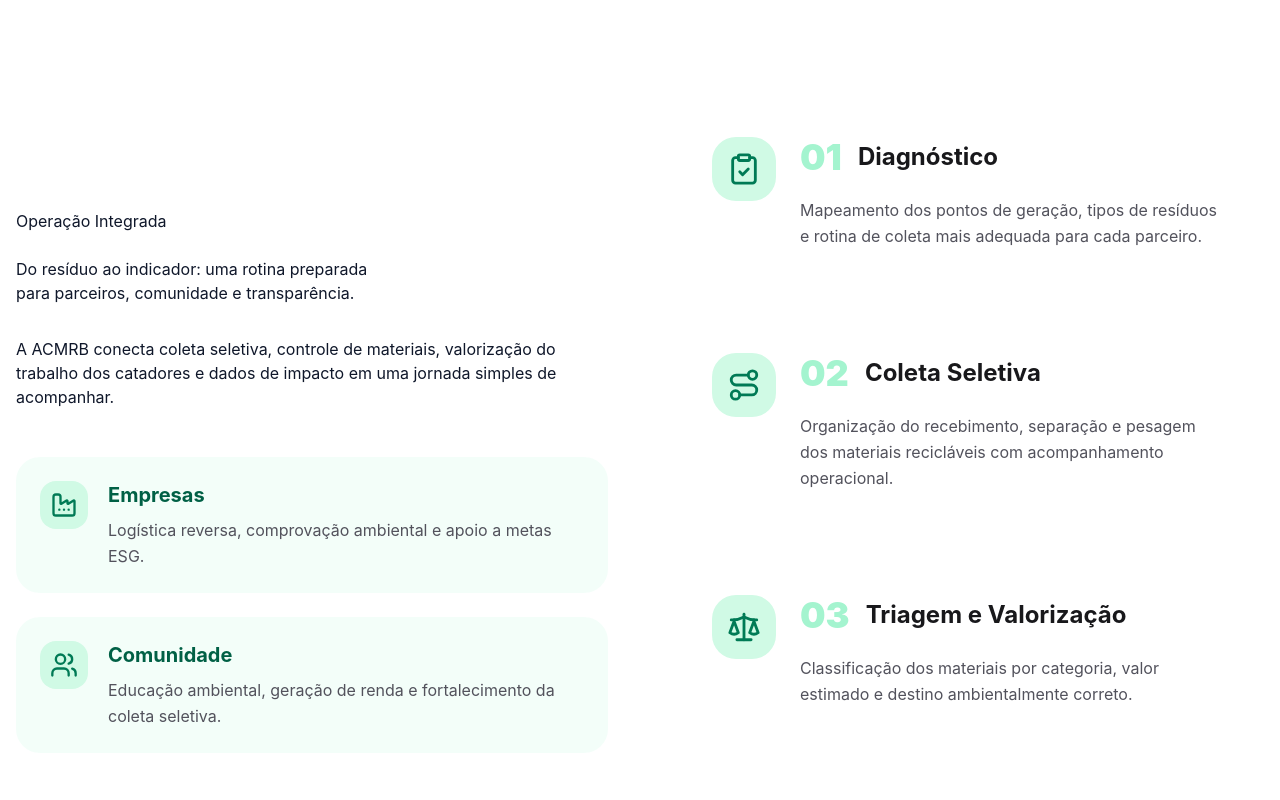
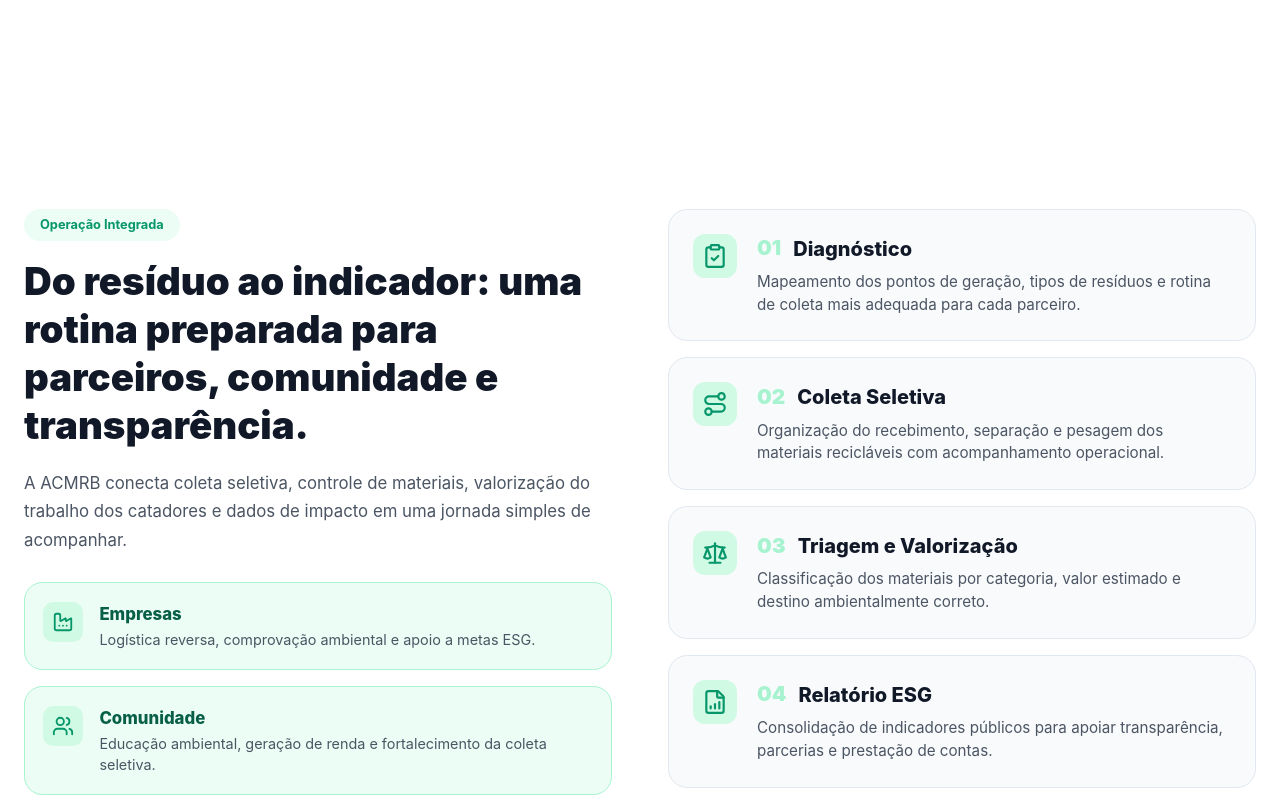
Before and after one commit to joota2500/acmrb-platform, a Next.js app: page / in a window 1280 px wide. Shown: the part 2100-2900 px from the top of the page. Built offline with nearby package versions, Linux system fonts and the light colour scheme; no server answers; the database is empty.

Commit message:
operacao section ok

```diff
--- a/src/components/home/OperationsSection.tsx
+++ b/src/components/home/OperationsSection.tsx
@@ -2,15 +2,15 @@
 
 import { motion } from "framer-motion";
 import {
-  ArrowRight,
   ClipboardCheck,
   Route,
   Scale,
   FileBarChart,
   Factory,
   Users,
-  Award,
 } from "lucide-react";
+
+import "@/styles/operations-section.css";
 
 const steps = [
   {
@@ -58,51 +58,47 @@
 
 export default function OperationsSection() {
   return (
-    <section className="section-spacing bg-white relative overflow-hidden">
-      <div className="container-custom">
-        <div className="grid lg:grid-cols-2 gap-16 lg:items-start">
-          {/* Lado Esquerdo - Explicação */}
+    <section className="operations">
+      <div className="operations__container">
+        <div className="operations__layout">
+          {/* Lado Esquerdo */}
           <motion.div
-            initial={{ opacity: 0, y: 40 }}
+            initial={{ opacity: 0, y: 30 }}
             whileInView={{ opacity: 1, y: 0 }}
             viewport={{ once: true }}
-            className="lg:sticky lg:top-28"
+            className="operations__left"
           >
-            <div className="section-tag mb-6">Operação Integrada</div>
+            <span className="operations__tag">Operação Integrada</span>
 
-            <h2 className="section-title text-balance">
+            <h2 className="operations__title">
               Do resíduo ao indicador: uma rotina preparada para parceiros,
               comunidade e transparência.
             </h2>
 
-            <p className="section-description mt-8 max-w-xl">
+            <p className="operations__description">
               A ACMRB conecta coleta seletiva, controle de materiais,
               valorização do trabalho dos catadores e dados de impacto em uma
               jornada simples de acompanhar.
             </p>
 
-            {/* Públicos Alvo */}
-            <div className="mt-12 grid gap-6">
+            <div className="operations__audiences">
               {audiences.map((item, index) => {
                 const Icon = item.icon;
                 return (
                   <motion.div
                     key={index}
-                    initial={{ opacity: 0, x: -30 }}
+                    initial={{ opacity: 0, x: -20 }}
                     whileInView={{ opacity: 1, x: 0 }}
+                    viewport={{ once: true }}
                     transition={{ delay: index * 0.1 }}
-                    className="flex gap-5 bg-emerald-50/60 rounded-3xl p-6"
+                    className="operations__audience"
                   >
-                    <div className="w-12 h-12 rounded-2xl bg-emerald-100 flex items-center justify-center text-emerald-700 shrink-0">
-                      <Icon size={28} />
+                    <div className="operations__audience-icon">
+                      <Icon size={22} />
                     </div>
                     <div>
-                      <h4 className="font-bold text-xl text-emerald-800">
-                        {item.label}
-                      </h4>
-                      <p className="text-zinc-600 mt-2 leading-relaxed">
-                        {item.text}
-                      </p>
+                      <h4>{item.label}</h4>
+                      <p>{item.text}</p>
                     </div>
                   </motion.div>
                 );
@@ -111,34 +107,28 @@
           </motion.div>
 
           {/* Lado Direito - Passos */}
-          <div className="space-y-6">
+          <div className="operations__steps">
             {steps.map((step, index) => {
               const Icon = step.icon;
               return (
                 <motion.div
                   key={index}
-                  initial={{ opacity: 0, y: 40 }}
+                  initial={{ opacity: 0, y: 30 }}
                   whileInView={{ opacity: 1, y: 0 }}
                   viewport={{ once: true }}
                   transition={{ delay: index * 0.1 }}
-                  className="glass-card rounded-4xl p-8 md:p-10 flex gap-6 group hover:shadow-xl transition-all"
+                  className="operations__step"
                 >
-                  <div className="w-16 h-16 rounded-3xl bg-emerald-100 flex items-center justify-center text-emerald-700 shrink-0 group-hover:scale-110 transition">
-                    <Icon size={34} />
+                  <div className="operations__step-icon">
+                    <Icon size={26} />
                   </div>
 
-                  <div className="flex-1">
-                    <div className="flex items-center gap-4">
-                      <span className="font-black text-4xl text-emerald-200">
-                        {step.number}
-                      </span>
-                      <h3 className="text-2xl font-bold text-zinc-900">
-                        {step.title}
-                      </h3>
+                  <div className="operations__step-content">
+                    <div className="operations__step-header">
+                      <span>{step.number}</span>
+                      <h3>{step.title}</h3>
                     </div>
-                    <p className="mt-5 text-zinc-600 leading-relaxed">
-                      {step.description}
-                    </p>
+                    <p>{step.description}</p>
                   </div>
                 </motion.div>
               );
--- /dev/null
+++ b/src/styles/operations-section.css
@@ -0,0 +1,272 @@
+/* ==================== OPERATIONS SECTION ==================== */
+
+.operations {
+  background: white;
+  padding: 4rem 0;
+  position: relative;
+  overflow: hidden;
+}
+
+@media (min-width: 768px) {
+  .operations {
+    padding: 5.5rem 0;
+  }
+}
+
+@media (min-width: 1024px) {
+  .operations {
+    padding: 7rem 0;
+  }
+}
+
+.operations__container {
+  max-width: 80rem;
+  margin: 0 auto;
+  padding: 0 1rem;
+}
+
+@media (min-width: 768px) {
+  .operations__container {
+    padding: 0 1.5rem;
+  }
+}
+
+/* Layout principal */
+.operations__layout {
+  display: grid;
+  gap: 2rem;
+}
+
+@media (min-width: 1024px) {
+  .operations__layout {
+    grid-template-columns: 1fr 1fr;
+    gap: 3.5rem;
+    align-items: start;
+  }
+}
+
+/* Lado esquerdo */
+.operations__left {
+  position: relative;
+}
+
+@media (min-width: 1024px) {
+  .operations__left {
+    position: sticky;
+    top: 7rem;
+  }
+}
+
+.operations__tag {
+  display: inline-block;
+  padding: 0.4rem 1rem;
+  border-radius: 9999px;
+  background: #ecfdf5;
+  color: #059669;
+  font-size: 0.8rem;
+  font-weight: 700;
+  margin-bottom: 1rem;
+}
+
+.operations__title {
+  font-size: 1.55rem;
+  font-weight: 900;
+  color: #111827;
+  line-height: 1.25;
+}
+
+@media (min-width: 768px) {
+  .operations__title {
+    font-size: 2.1rem;
+  }
+}
+
+@media (min-width: 1024px) {
+  .operations__title {
+    font-size: 2.4rem;
+  }
+}
+
+.operations__description {
+  margin-top: 1.25rem;
+  font-size: 0.95rem;
+  line-height: 1.7;
+  color: #4b5563;
+  max-width: 36rem;
+}
+
+@media (min-width: 768px) {
+  .operations__description {
+    font-size: 1.05rem;
+  }
+}
+
+/* ==================== PÚBLICOS ==================== */
+.operations__audiences {
+  margin-top: 1.75rem;
+  display: grid;
+  grid-template-columns: 1fr 1fr; /* lado a lado no celular/tablet */
+  gap: 0.85rem;
+}
+
+@media (min-width: 1024px) {
+  .operations__audiences {
+    grid-template-columns: 1fr;
+    gap: 1rem;
+  }
+}
+
+.operations__audience {
+  display: flex;
+  flex-direction: column;
+  gap: 0.7rem;
+  background: #ecfdf5;
+  border: 1px solid #a7f3d0;
+  border-radius: 1.15rem;
+  padding: 1rem;
+}
+
+@media (min-width: 1024px) {
+  .operations__audience {
+    flex-direction: row;
+    gap: 1rem;
+    padding: 1.15rem;
+  }
+}
+
+.operations__audience-icon {
+  width: 40px;
+  height: 40px;
+  border-radius: 10px;
+  background: #d1fae5;
+  color: #059669;
+  display: flex;
+  align-items: center;
+  justify-content: center;
+  flex-shrink: 0;
+}
+
+.operations__audience h4 {
+  font-size: 0.95rem;
+  font-weight: 800;
+  color: #065f46;
+}
+
+.operations__audience p {
+  margin-top: 0.2rem;
+  font-size: 0.8rem;
+  line-height: 1.45;
+  color: #4b5563;
+}
+
+@media (min-width: 1024px) {
+  .operations__audience h4 {
+    font-size: 1.05rem;
+  }
+
+  .operations__audience p {
+    font-size: 0.9rem;
+  }
+}
+
+/* ==================== PASSOS ==================== */
+.operations__steps {
+  display: grid;
+  grid-template-columns: 1fr 1fr; /* 2 colunas no celular/tablet */
+  gap: 0.85rem;
+}
+
+@media (min-width: 1024px) {
+  .operations__steps {
+    grid-template-columns: 1fr;
+    gap: 1rem;
+  }
+}
+
+.operations__step {
+  display: flex;
+  flex-direction: column;
+  gap: 0.8rem;
+  background: #f8fafc;
+  border: 1px solid #e2e8f0;
+  border-radius: 1.2rem;
+  padding: 1.1rem;
+  transition: all 0.3s;
+}
+
+@media (min-width: 1024px) {
+  .operations__step {
+    flex-direction: row;
+    gap: 1.25rem;
+    padding: 1.5rem;
+  }
+}
+
+.operations__step:hover {
+  transform: translateY(-4px);
+  box-shadow: 0 12px 30px rgba(16, 185, 129, 0.1);
+  border-color: #a7f3d0;
+}
+
+.operations__step-icon {
+  width: 44px;
+  height: 44px;
+  border-radius: 12px;
+  background: #d1fae5;
+  color: #059669;
+  display: flex;
+  align-items: center;
+  justify-content: center;
+  flex-shrink: 0;
+}
+
+.operations__step-content {
+  flex: 1;
+  min-width: 0;
+}
+
+.operations__step-header {
+  display: flex;
+  flex-direction: column;
+  gap: 0.15rem;
+}
+
+@media (min-width: 1024px) {
+  .operations__step-header {
+    flex-direction: row;
+    align-items: center;
+    gap: 0.75rem;
+  }
+}
+
+.operations__step-header span {
+  font-size: 1.3rem;
+  font-weight: 900;
+  color: #a7f3d0;
+  line-height: 1;
+}
+
+.operations__step-header h3 {
+  font-size: 0.95rem;
+  font-weight: 800;
+  color: #111827;
+}
+
+@media (min-width: 1024px) {
+  .operations__step-header h3 {
+    font-size: 1.25rem;
+  }
+}
+
+.operations__step-content p {
+  margin-top: 0.45rem;
+  font-size: 0.8rem;
+  line-height: 1.5;
+  color: #4b5563;
+}
+
+@media (min-width: 1024px) {
+  .operations__step-content p {
+    font-size: 0.95rem;
+  }
+}
```
